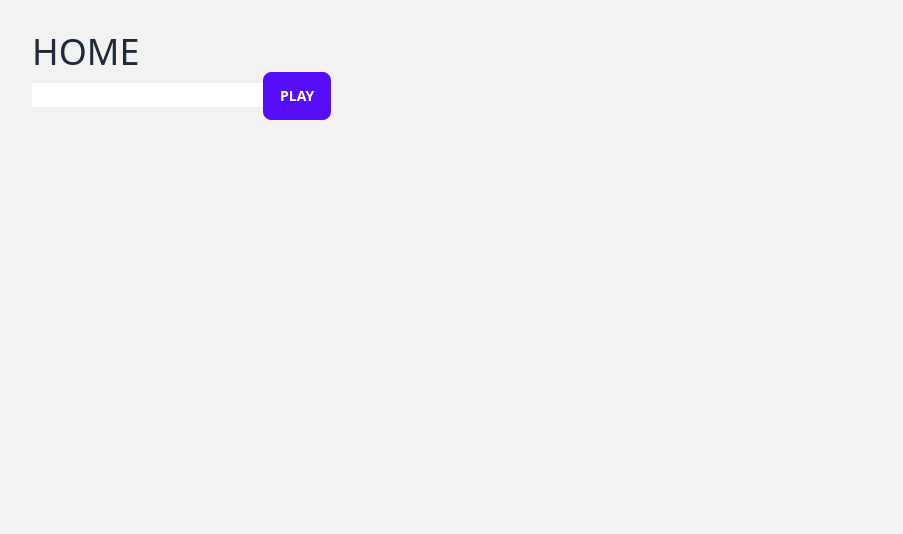
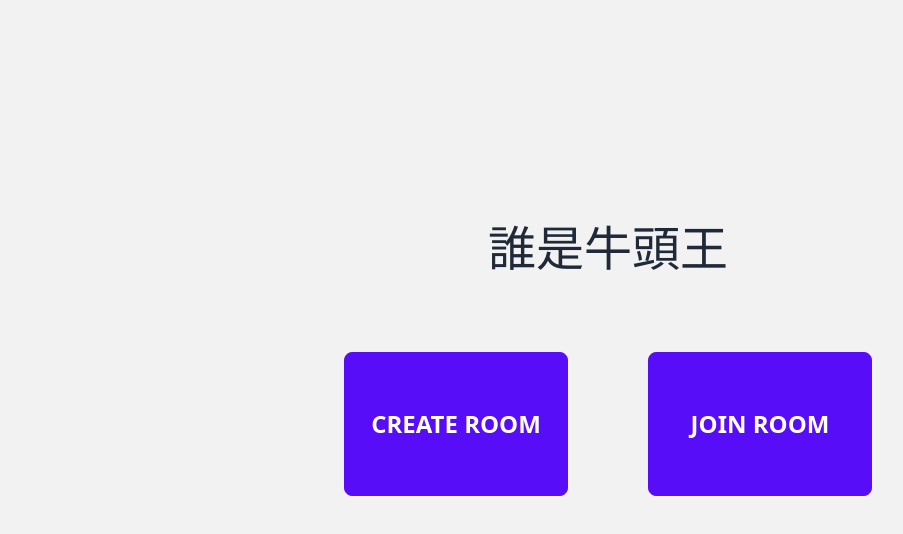
Before and after one commit to kyle65463/Take6, a Next.js app in the folder frontend/: page / in a window 1280 px wide. Shown: the top 534 px of the page, without its empty margins (32-935 px from the left). Built offline with nearby package versions, Linux system fonts and the light colour scheme.

Commit message:
Add create room and join room buttons

```diff
--- a/frontend/src/modules/home_page/HomePage.tsx
+++ b/frontend/src/modules/home_page/HomePage.tsx
@@ -1,30 +1,35 @@
 import Button from "@common/components/Button";
 import { NameContext, SocketContext } from "@utils/context";
 import Link from "next/link";
-import { useContext, useRef } from "react";
+import { useCallback, useContext, useRef } from "react";
 
 function HomePage() {
 	const { connectServer } = useContext(SocketContext);
 	const nameRef = useRef<HTMLInputElement | null>(null);
 	const { onSetName } = useContext(NameContext);
 
+	const name = "";
+	const onCreateRoom = useCallback(() => {
+		connectServer(name);
+	}, []);
+
+	const onJoinRoom = useCallback(() => {
+		connectServer(name);
+	}, []);
+
 	return (
-		<div className='layout'>
-			<h1 className='text-4xl'>HOME</h1>
-
-			<div>
-				<input ref={nameRef} type='text' />
-				<Link href='/play'>
-					<Button
-						style='primary'
-						onClick={() => {
-							connectServer(nameRef.current?.value ?? "");
-							onSetName(nameRef.current?.value ?? "");
-						}}
-					>
-						Play
-					</Button>
-				</Link>
+		<div className='layout flex'>
+			<div className='flex flex-1 h-full flex-col w-full justify-center items-center'>
+				<h1 className='text-5xl'>誰是牛頭王</h1>
+				<div className='flex flex-row justify-center mt-20 mb-20'>
+					<button onClick={onCreateRoom} className='btn btn-primary w-56 h-36 text-2xl'>
+						Create room
+					</button>
+					<div className='w-20' />
+					<button onClick={onJoinRoom} className='btn btn-primary w-56 h-36 text-2xl'>
+						Join room
+					</button>
+				</div>
 			</div>
 		</div>
 	);
```
